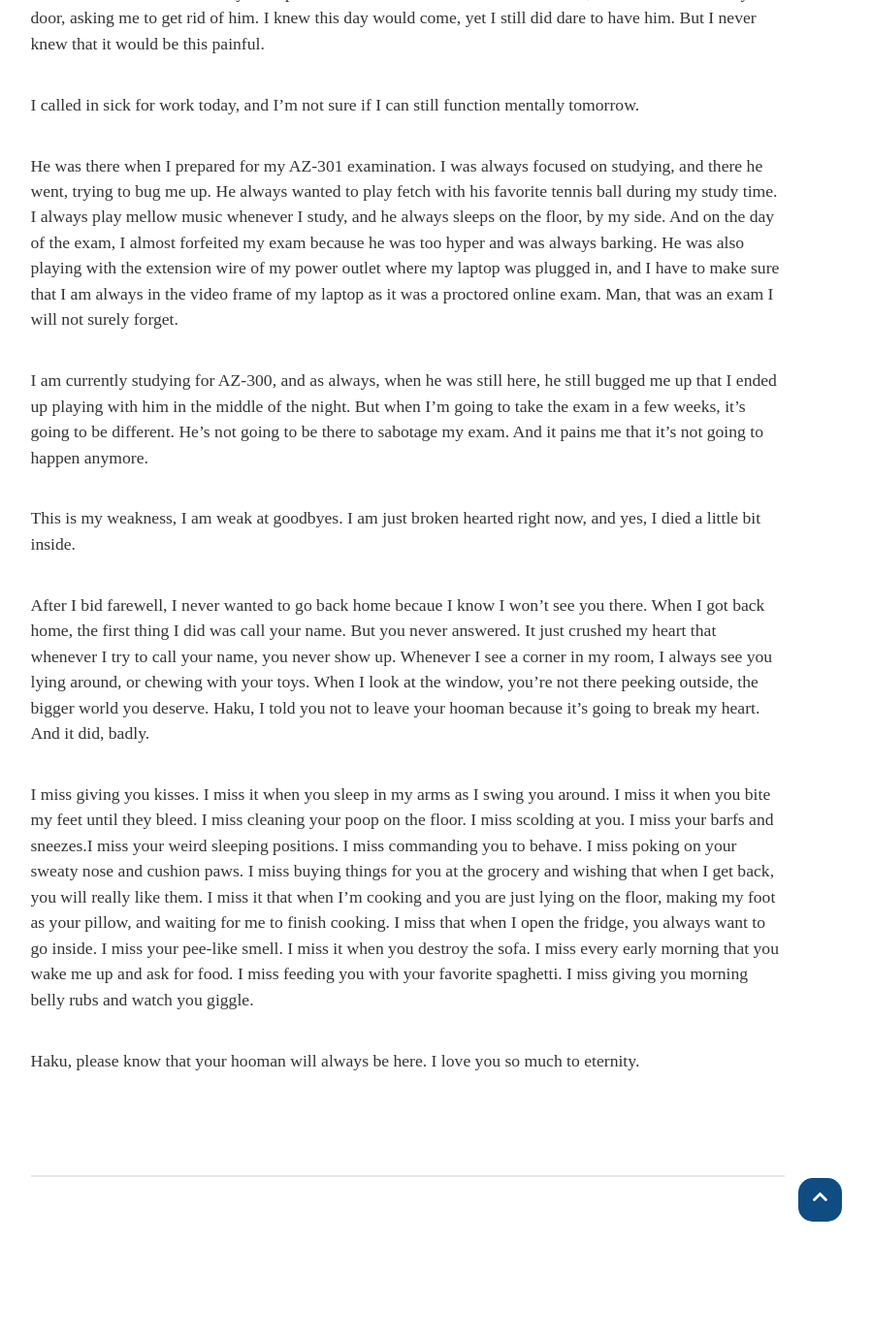
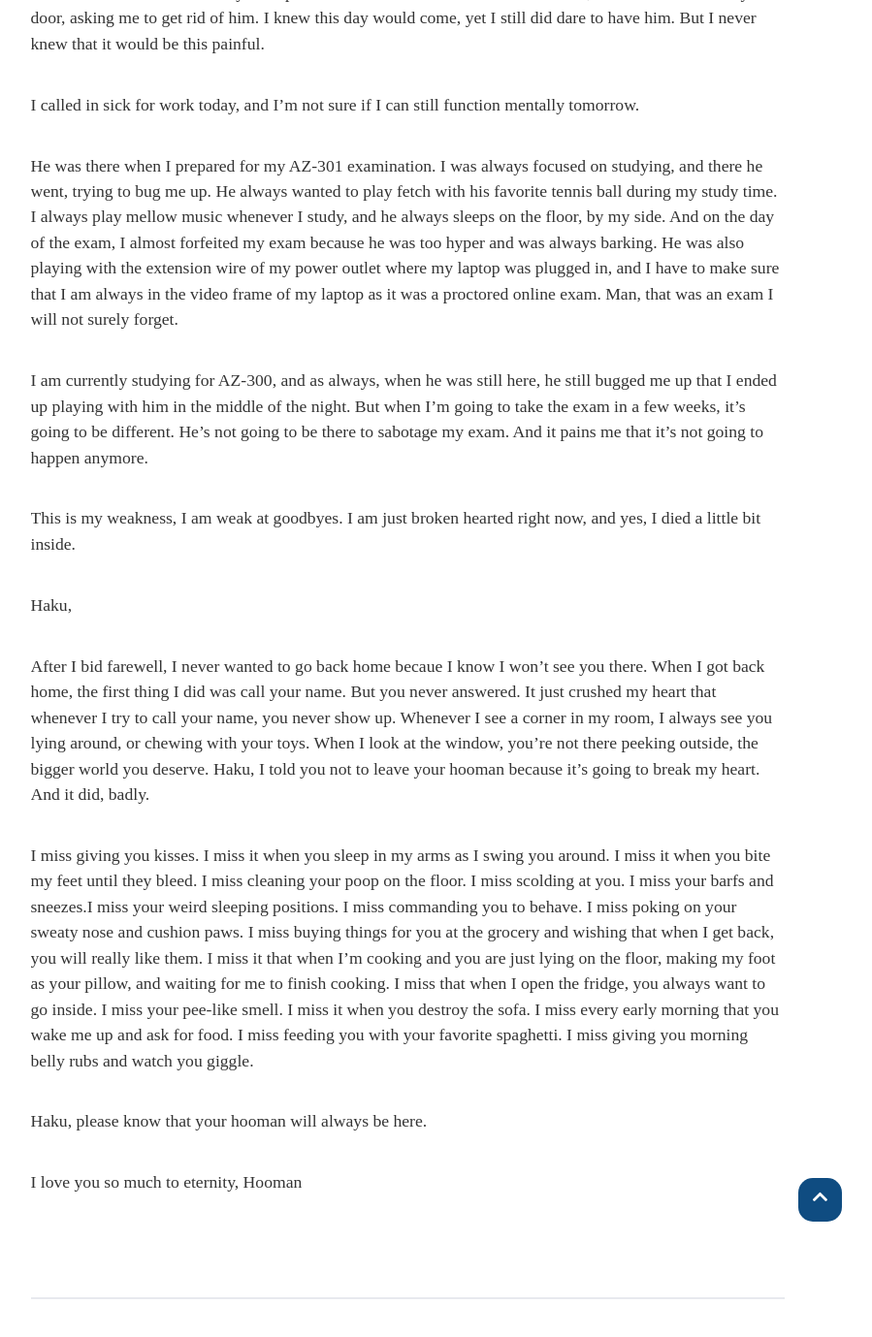
Before and after one commit to bonasfvck/blog, a Jekyll site: the page built from _posts/2020-06-08-haku.md, in a window 1280 px wide and 1400 px high, scrolled down 1131 px. Shown: the top 1379 px of the window at 97% size, without its empty margins (220-1119 px from the left). Built offline with Jekyll 4.4.1, drawn with Linux system fonts in a browser that asks for light colours; nearby versions of some CDN libraries; some web fonts are replaced; comment, search, counter and statistics services are not loaded; before the commit the page ends 2405 px from its top, so only the background shows below that.

Commit message:
Update 2020-06-08-haku.md

```diff
--- a/_posts/2020-06-08-haku.md
+++ b/_posts/2020-06-08-haku.md
@@ -45,6 +45,10 @@ This is my weakness, I am weak at goodbyes. I am just broken hearted right now,
 
 <br>
 
+Haku,
+
+<br>
+
 After I bid farewell, I never wanted to go back home becaue I know I won't see you there. When I got back home, the first thing I did was call your name. But you never answered. It just crushed my heart that whenever I try to call your name, you never show up. Whenever I see a corner in my room, I always see you lying around, or chewing with your toys. When I look at the window, you're not there peeking outside, the bigger world you deserve. Haku, I told you not to leave your hooman because it's going to break my heart. And it did, badly.
 
 <br>
@@ -53,4 +57,9 @@ I miss giving you kisses. I miss it when you sleep in my arms as I swing you aro
 
 <br>
 
-Haku, please know that your hooman will always be here. I love you so much to eternity.
+Haku, please know that your hooman will always be here.
+
+<br>
+
+I love you so much to eternity,
+Hooman
```
